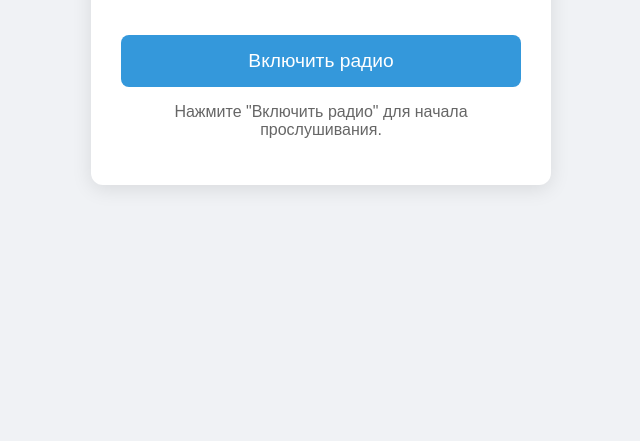
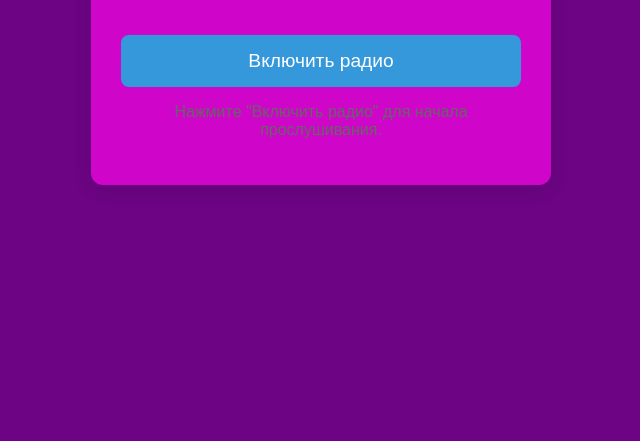
Before and after one commit to romano1d/my_app_3, a plain HTML site: page index.html in a window 1280 px wide. Shown: the part 359-800 px from the top of the page, without its empty margins (319-959 px from the left). Drawn offline with Linux system fonts and the light colour scheme.

Commit message:
Initial commit of PWA radio app files

```diff
--- a/style.css
+++ b/style.css
@@ -7,7 +7,7 @@ body {
     align-items: center;
     min-height: 100vh;
     margin: 0;
-    background-color: #f0f2f5;
+    background-color: #6c0483;
     color: #333;
     text-align: center;
     padding: 20px;
@@ -15,7 +15,7 @@ body {
 }
 
 .container {
-    background-color: #fff;
+    background-color: #cf05c9;
     padding: 30px;
     border-radius: 12px;
     box-shadow: 0 4px 20px rgba(0, 0, 0, 0.1);
```
